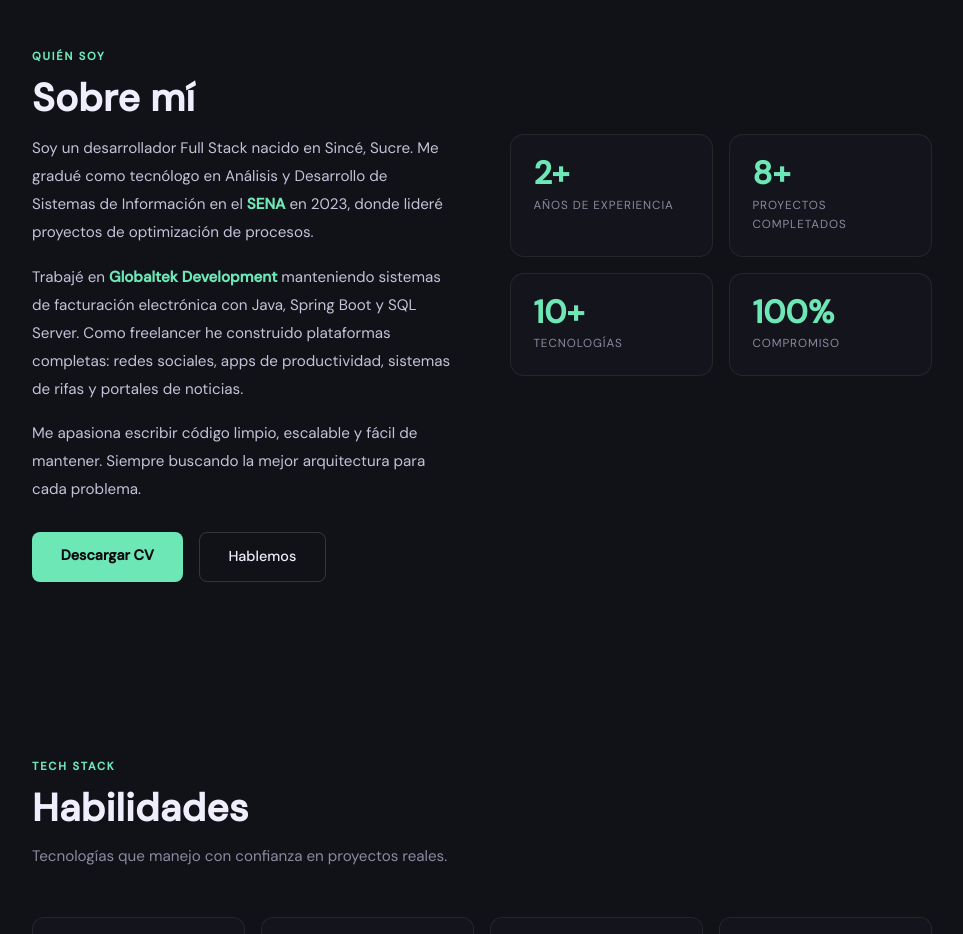
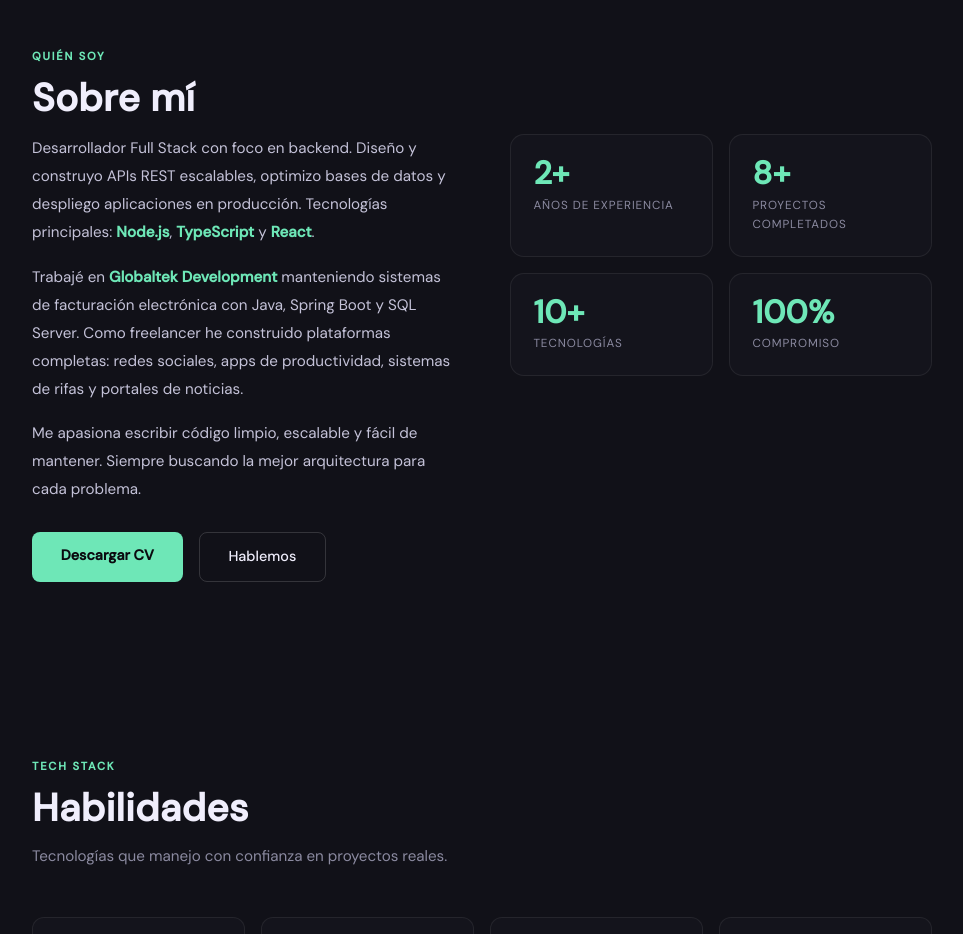
Before and after one commit to Ramiro2897/portafolioRG, a plain HTML site: page index.html in a window 1280 px wide. Shown: the part 840-1774 px from the top of the page, without its empty margins (158-1121 px from the left). Drawn offline with nearby package versions, Linux system fonts and the light colour scheme.

```diff
--- a/index.html
+++ b/index.html
@@ -82,9 +82,10 @@
     <div class="about-grid">
       <div class="about-text">
         <p>
-          Soy un desarrollador Full Stack nacido en Sincé, Sucre. Me gradué como tecnólogo en
-          Análisis y Desarrollo de Sistemas de Información en el <strong>SENA</strong> en 2023,
-          donde lideré proyectos de optimización de procesos.
+          Desarrollador Full Stack con foco en backend. Diseño y construyo APIs REST
+          escalables, optimizo bases de datos y despliego aplicaciones en producción.
+          Tecnologías principales: <strong>Node.js</strong>, <strong>TypeScript</strong>
+          y <strong>React</strong>.
         </p>
         <p>
           Trabajé en <strong>Globaltek Development</strong> manteniendo sistemas de facturación
```
